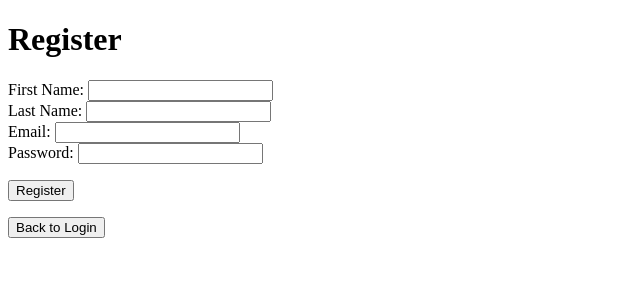
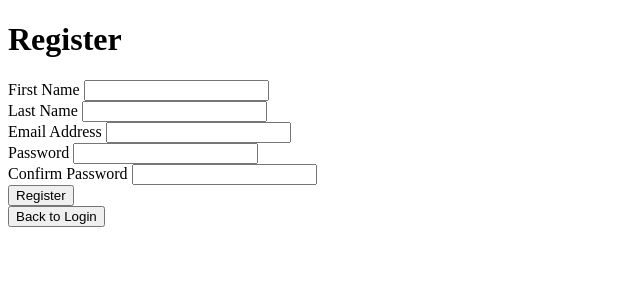
Before and after one commit to MannyAldir/ProjectMaster, a Flask app: page /register in a window 1280 px wide. Shown: the top 300 px of the page, without its empty margins (0-640 px from the left). Run offline with Flask 3, Linux system fonts and the light colour scheme.

Commit message:
Refactor register route and html template using wtforms and flaskwtf

```diff
--- a/app.py
+++ b/app.py
@@ -1,9 +1,10 @@
 # import dependancy
 from datetime import datetime, date
-from flask import Flask, render_template, request, redirect, url_for, session
+from flask import Flask, render_template, request, redirect, url_for, session, flash
 from werkzeug.security import generate_password_hash, check_password_hash
 from models import User, Project, Milestone, Task, db
 from flask_login import LoginManager, current_user, login_required, login_user, logout_user
+from forms import RegistrationForm
 
 
 # create a Flask object using file name as argument
@@ -62,16 +63,24 @@ def logout():
 
 @app.route('/register', methods=['GET','POST'])
 def register():
-    if request.method == 'POST':
-        firstName = request.form['firstName']
-        lastName = request.form['lastName']
-        email = request.form['email']
-        password = request.form['password']
-        passwordHash = generate_password_hash(password)
-        db.session.add(User(firstName=firstName, lastName=lastName, email=email, passwordHash=passwordHash))
-        db.session.commit()
-        return redirect(url_for('login'))
-    return render_template('register.html')
+        form = RegistrationForm()
+        if form.validate_on_submit():
+            # Check if user exists
+            if not User.query.filter_by(email=form.email.data).first():
+                new_user = User(
+                    firstName=form.first_name.data,
+                    lastName= form.last_name.data,
+                    email=form.email.data,
+                    # hash/salt password before storing in database
+                    password=generate_password_hash(form.password.data)
+                )
+                db.session.add(new_user)
+                db.session.commit()
+                return redirect(url_for('login'))
+            else:
+                flash('An account with that email has already been registered.', 'error')
+                return render_template('register.html',form=form)
+        return render_template('register.html', form=form)
 
 @app.route('/dashboard', methods=['GET','POST'])
 @login_required
--- /dev/null
+++ b/forms.py
@@ -0,0 +1,21 @@
+from wtforms import StringField, EmailField, PasswordField, validators
+from wtforms.validators import EqualTo, DataRequired, Email
+from flask_wtf import FlaskForm
+class RegistrationForm(FlaskForm):
+    first_name = StringField('First Name', filters=[lambda val:val.strip().lower() if val else None],
+                             validators=[validators.Length(min=1,max=50), DataRequired('First Name Required')])
+
+    last_name = StringField('Last Name', validators=[validators.Length(min=1,max=50), DataRequired('Last Name Required')])
+
+    email = EmailField('Email Address',filters= [lambda val:val.strip().lower() if val else None],
+                        validators= [validators.Length(min=6,max=50), Email("Enter a valid email address"),
+                        DataRequired('Email Required')])
+    password = PasswordField('Password',filters=[lambda val: val.strip() if val else None],
+                              validators=[validators.Length(min=8, max=50), DataRequired("Password Required")]
+    )
+    confirm_password = PasswordField(
+        'Confirm Password', [validators.Length(min=8, max=50),
+                             DataRequired("Password Required"),
+                             EqualTo('password',"Passwords must match")
+                             ]
+        )
--- a/pyproject.toml
+++ b/pyproject.toml
@@ -8,4 +8,6 @@ dependencies = [
     "flask>=3.1.3",
     "flask-login>=0.6.3",
     "flask-sqlalchemy>=3.1.1",
+    "flask-wtf>=1.3.0",
+    "wtforms>=3.2.2",
 ]
--- a/templates/new_task.html
+++ b/templates/new_task.html
@@ -21,7 +21,7 @@
 
         <div class = 'form-group'>
             <label for="taskStatus">Status:</label>
-            <select id="taskStatus" name="taskStatus">
+            <select id="taskStatus" name="taskStatus" required>
                 <option value="Not Started">Not Started</option>
                 <option value="Started">Started</option>
                 <option value="Completed">Completed</option>
--- a/templates/register.html
+++ b/templates/register.html
@@ -7,33 +7,58 @@
 </head>
 <body>
     <h1>Register</h1>
-    <form action="/register" method="POST">
-        <div>
-            <label for="firstName">First Name:</label>
-            <input type="text" id="firstName" name="firstName" required>
+    <form action="{{ url_for('register')}}" method="POST">
+        {{ form.hidden_tag() }}
+
+
+        <div class="form-group">
+            {{ form.first_name.label }}
+            {{ form.first_name}}
+
+            {% for error in form.first_name.errors %}
+              <p class="error">{{ error }}</p>
+            {% endfor %}
         </div>
         <div>
-            <label for="lastName">Last Name:</label>
-            <input type="text" id="lastName" name="lastName" required>
+            {{ form.last_name.label }}
+            {{ form.last_name }}
+            {% for error in form.last_name.errors %}
+              <p class="error">{{ error }}</p>
+            {% endfor %}
         </div>
-        <div>
-            <label for="email">Email:</label>
-            <input type="email" id="email" name="email" required>
+        <div class="form-group">
+            {{ form.email.label }}
+            {{ form.email }}
+            {% for error in form.email.errors %}
+              <p class = "error"> {{ error }}</p>
+            {% endfor %}
         </div>
 
-        <div>
-            <label for="password">Password:</label>
-            <input type="password" id="password" name="password" required>
+        <div class= "form-group">
+            {{ form.password.label }}
+            {{ form.password }}
+            {% for error in form.password.errors %}
+              <p class="error">{{ error }}</p>
+            {% endfor %}
         </div>
 
-        <p class="button">
+        <div class = "form-group">
+            {{ form.confirm_password.label }}
+            {{ form.confirm_password }}
+            {% for error in form.confirm_password.errors %}
+              <p class="error">{{ error }}</p>
+            {% endfor %}
+        </div>
+
+        <div class="button">
             <button type="submit">Register</button>
         </div>
 
     </form>
 
     <form action="{{ url_for('login')}}" method="GET">
-        <button type="submit">Back to Login</button>
+        <button type="submit" class="submit-button">Back to Login</button>
     </form>
+
 </body>
 </html>
```
Also changed, not shown: 1 other file.
